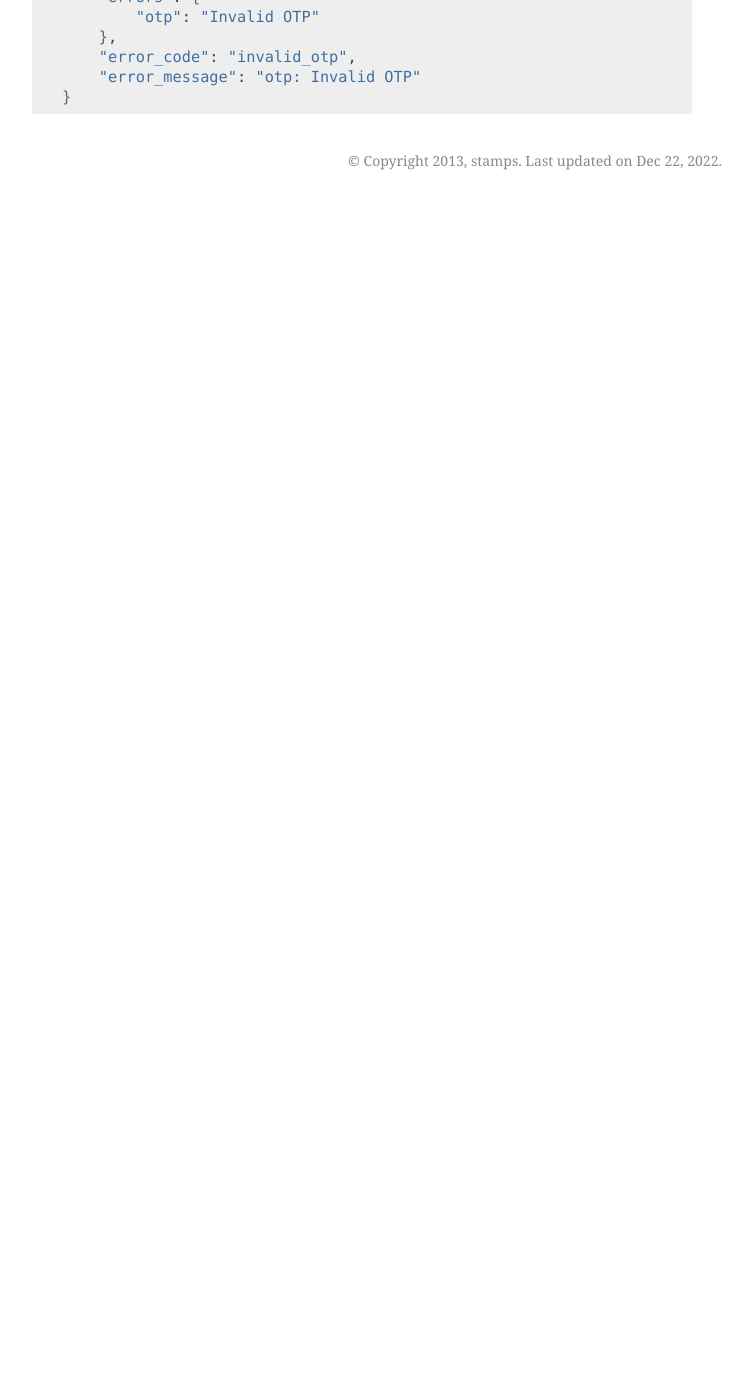
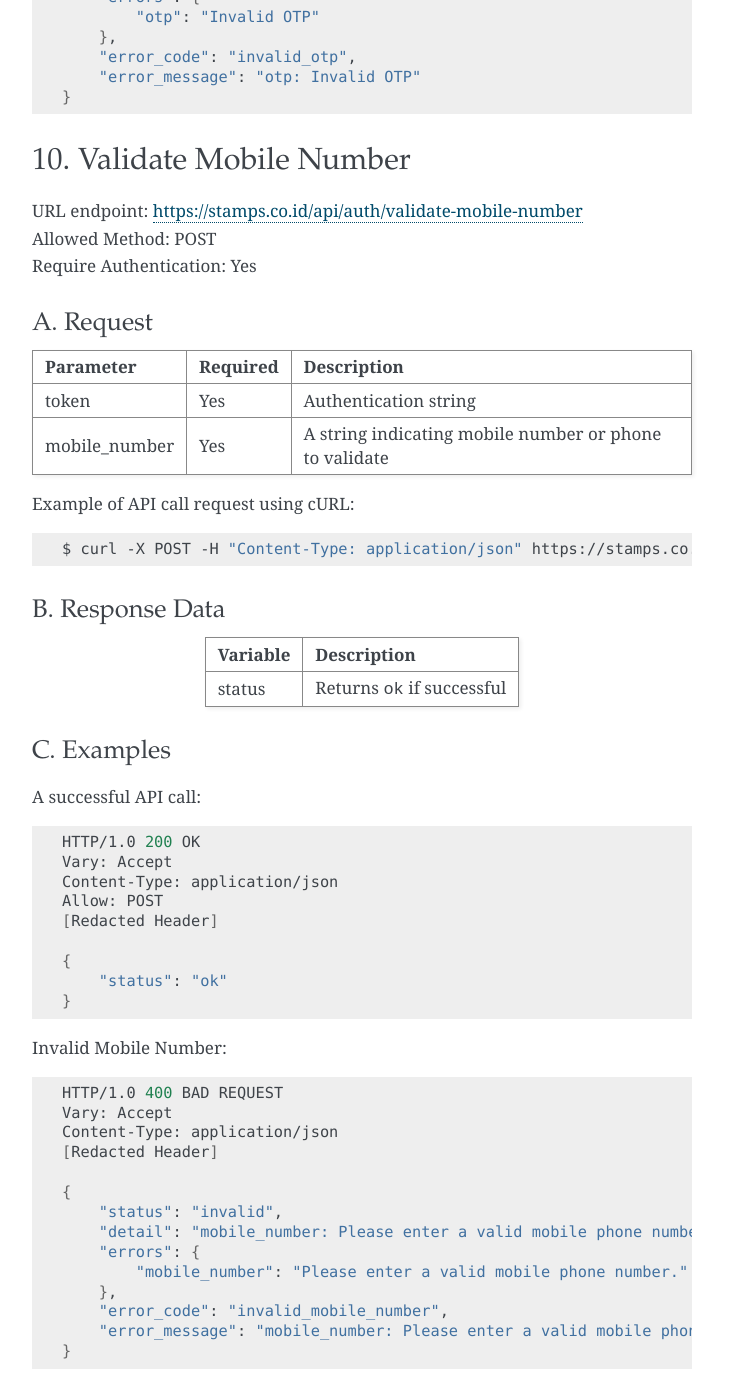
Before and after one commit to ui/stamps-api-docs, a Sphinx documentation site: the page built from source/auth_api.rst, in a window 1280 px wide and 1400 px high, scrolled down 15560 px. Shown: the whole window, without its empty margins (388-1140 px from the left). Built offline with Sphinx 7.4.7, drawn with Linux system fonts in a browser that asks for light colours; before the commit the page ends 15760 px from its top, so only the background shows below that; some of the changed text lies outside the part shown.

Commit message:
valida mobile number api (#150)

```diff
--- a/source/auth_api.rst
+++ b/source/auth_api.rst
@@ -803,3 +803,71 @@ Invalid OTP:
         "error_code": "invalid_otp",
         "error_message": "otp: Invalid OTP"
     }
+
+
+10. Validate Mobile Number
+===============
+| URL endpoint: https://stamps.co.id/api/auth/validate-mobile-number
+| Allowed Method: POST
+| Require Authentication: Yes
+
+A. Request
+----------
+
+==================== ======== ===========
+Parameter            Required Description
+==================== ======== ===========
+token                Yes      Authentication string
+mobile_number        Yes      A string indicating mobile number or phone to validate
+==================== ======== ===========
+
+Example of API call request using cURL:
+
+.. code-block :: bash
+
+    $ curl -X POST -H "Content-Type: application/json" https://stamps.co.id/api/auth/validate-mobile-number -i -d '{ "token": "secret", "mobile_number": "081234567890" }'
+
+B. Response Data
+----------------
+
+=================== ==============================
+Variable            Description
+=================== ==============================
+status              Returns ``ok`` if successful
+=================== ==============================
+
+C. Examples
+-----------
+
+A successful API call:
+
+.. code-block :: bash
+
+    HTTP/1.0 200 OK
+    Vary: Accept
+    Content-Type: application/json
+    Allow: POST
+    [Redacted Header]
+
+    {
+        "status": "ok"
+    }
+
+Invalid Mobile Number:
+
+.. code-block :: bash
+
+    HTTP/1.0 400 BAD REQUEST
+    Vary: Accept
+    Content-Type: application/json
+    [Redacted Header]
+
+    {
+        "status": "invalid",
+        "detail": "mobile_number: Please enter a valid mobile phone number.",
+        "errors": {
+            "mobile_number": "Please enter a valid mobile phone number."
+        },
+        "error_code": "invalid_mobile_number",
+        "error_message": "mobile_number: Please enter a valid mobile phone number."
+    }
```
